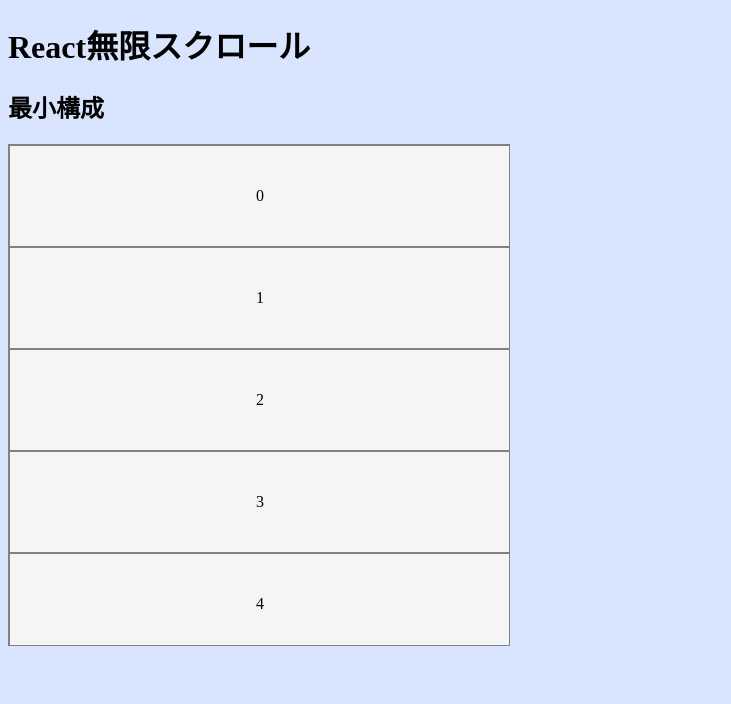
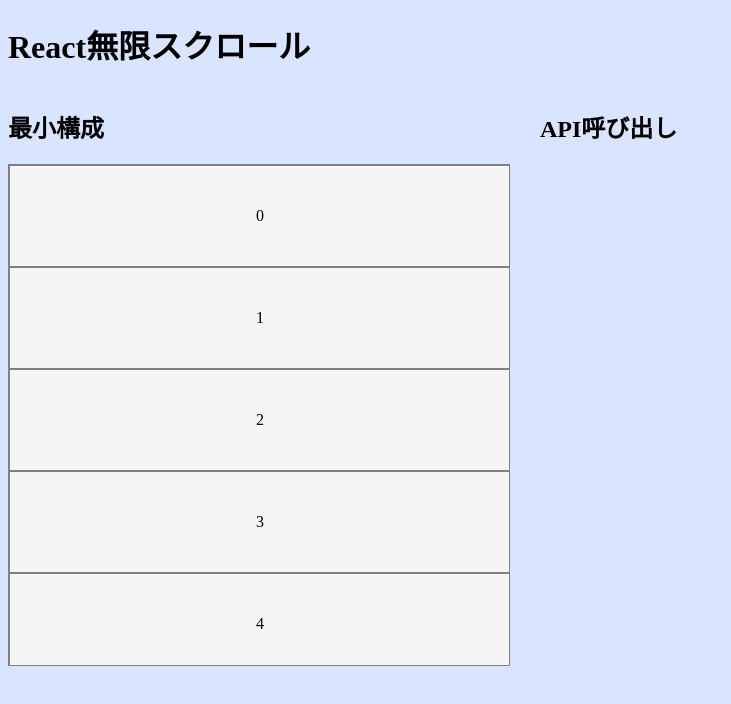
Before and after one commit to calm1205/react-infinite-scroller, a React (Vite) app: page / in a window 1280 px wide. Shown: the top 704 px of the page, without its empty margins (0-731 px from the left). Built offline with nearby package versions, Linux system fonts and the light colour scheme.

Commit message:
[feat] api call

```diff
--- a/src/App.tsx
+++ b/src/App.tsx
@@ -1,3 +1,4 @@
+import { ApiCall } from "./apiCall/ApiCall";
 import { Minimum } from "./minimum/Minimum";
 
 export const App = () => {
@@ -5,7 +6,10 @@
     <div>
       <h1>React無限スクロール</h1>
 
-      <Minimum />
+      <div style={{ display: "flex", gap: 30 }}>
+        <Minimum />
+        <ApiCall />
+      </div>
     </div>
   );
 };
--- /dev/null
+++ b/src/apiCall/ApiCall.tsx
@@ -0,0 +1,10 @@
+/**
+ * APIコールを含む無限スクロール
+ */
+export const ApiCall = () => {
+  return (
+    <div>
+      <h2>API呼び出し</h2>
+    </div>
+  );
+};
```
